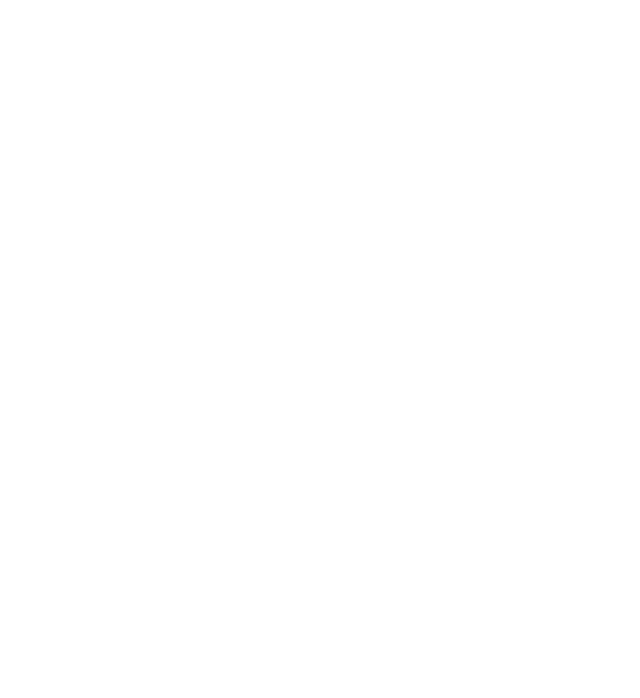
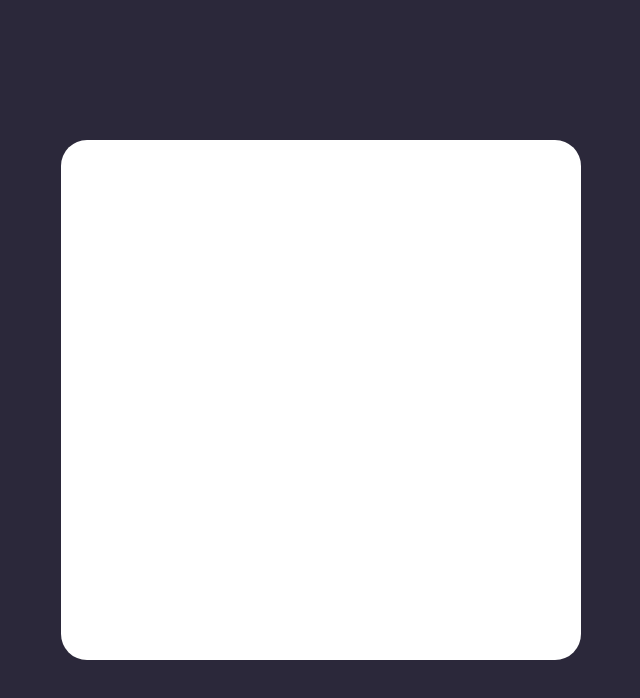
Before and after one commit to chernetskyi8704/Tenzies-App, a React (Vite) app: page / in a window 1280 px wide. Shown: the top 698 px of the page, without its empty margins (319-959 px from the left). Built offline with nearby package versions, Linux system fonts and the light colour scheme.

Commit message:
Added the initial layout and styles of the program.

```diff
--- a/src/components/App.jsx
+++ b/src/components/App.jsx
@@ -4,6 +4,8 @@
 export default function App() {
   return (
     <div className="container">
+    <main className='main__content'>
+    </main>
     </div>
   )
 }
--- a/src/styles/App.css
+++ b/src/styles/App.css
@@ -0,0 +1,17 @@
+.container{
+    display: flex;
+    align-items: center;
+    justify-content: center;
+    height: 100vh;
+    background-color: #2B283A;
+}
+
+.main__content{
+    display: flex;
+    align-items: center;
+    justify-content: center;
+    height:520px;
+    width: 520px;
+    background-color: #FFFFFF;
+    border-radius: 5%;
+}
```
